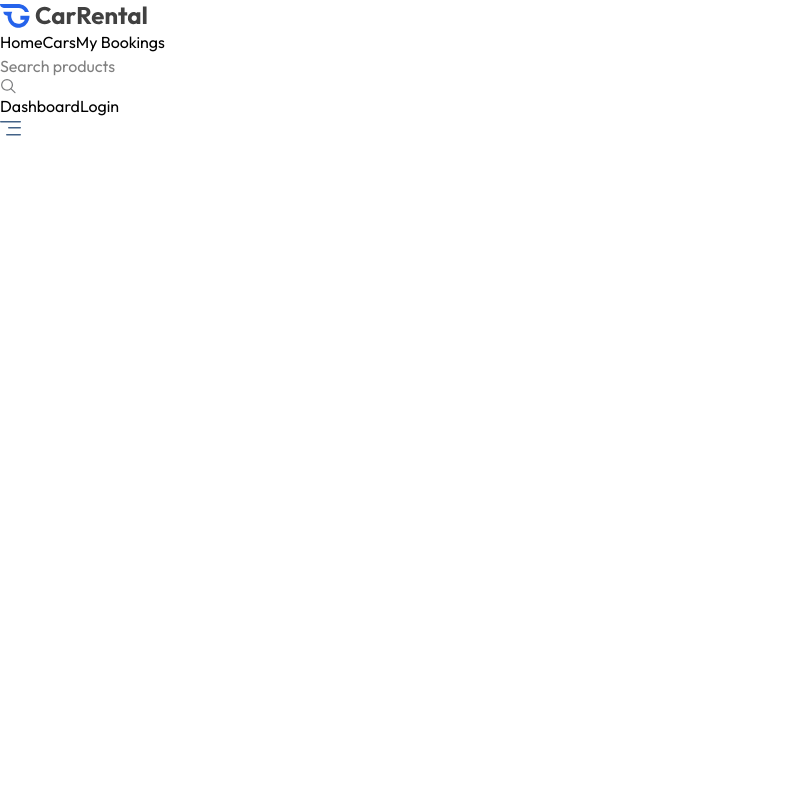
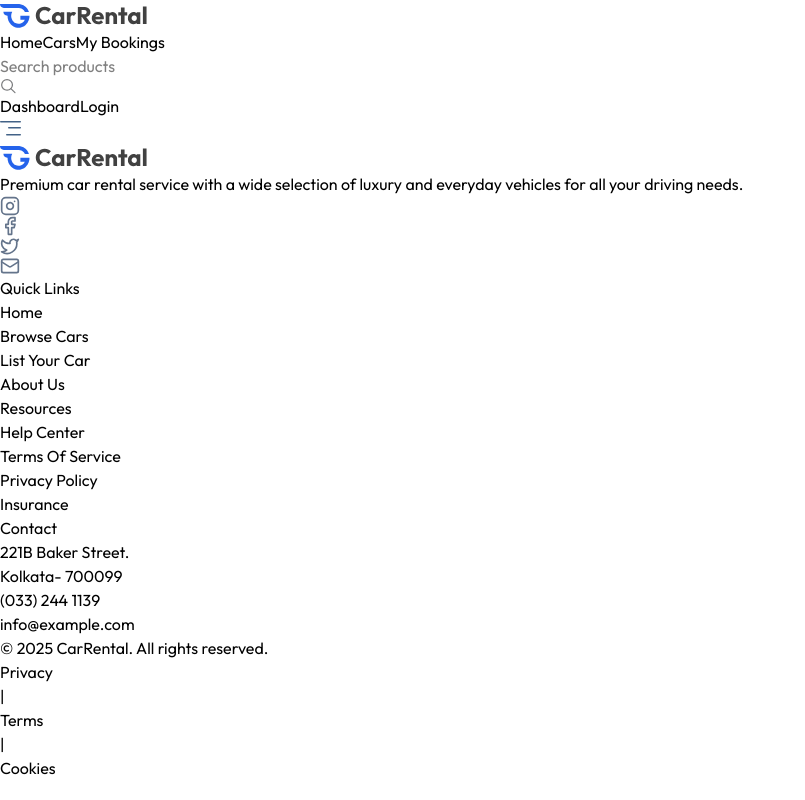
Before and after one commit to callmeskyy111/mern-car-rental, a React (Vite) app in the folder client/: page /my-bookings in a window 1280 px wide. Shown: the whole page, without its empty margins (0-805 px from the left). Built offline with nearby package versions, Linux system fonts and the light colour scheme.

Commit message:
HomePage Completed ✅✅✅

```diff
--- a/client/src/App.jsx
+++ b/client/src/App.jsx
@@ -5,6 +5,7 @@
 import CarDetails from "./pages/CarDetails";
 import Cars from "./pages/Cars";
 import MyBookings from "./pages/MyBookings";
+import Footer from "./components/Footer";
 
 export default function App() {
   const [showLogin, setShowLogin] = useState(false);
@@ -18,8 +19,7 @@
         <Route path="/cars" element={<Cars />} />
         <Route path="/my-bookings" element={<MyBookings />} />
       </Routes>
+      {!isOwnerPath && <Footer />}
     </>
   );
 }
-
-// 1:40:10
--- /dev/null
+++ b/client/src/components/Footer.jsx
@@ -0,0 +1,129 @@
+import { assets } from "../assets/assets";
+
+const Footer = () => {
+  return (
+    <div className="px-6 md:px-16 lg:px-24 xl:px-32 mt-60 text-60 text-sm text-gray-500">
+      <div className="flex flex-wrap justify-between items-start gap-8 pb-6 border-borderColor border-b">
+        <div className="">
+          <img src={assets.logo} alt="logo" className="h-8 md:h-9" />
+          <p className="max-w-80 mt-3">
+            Premium car rental service with a wide selection of luxury and
+            everyday vehicles for all your driving needs.
+          </p>
+          <div className="flex items-center gap-3 mt-6">
+            <a href="https://www.instagram.com/iamskyy666/" target="_blank">
+              <img
+                src={assets.instagram_logo}
+                className="w-5 h-5"
+                alt="instagram_logo"
+              />
+            </a>
+            <a href="https://www.instagram.com/iamskyy666/" target="_blank">
+              <img
+                src={assets.facebook_logo}
+                className="w-5 h-5"
+                alt="facebook_logo"
+              />
+            </a>
+            <a href="https://x.com/callmeskyy111" target="_blank">
+              <img
+                src={assets.twitter_logo}
+                className="w-5 h-5"
+                alt="twitter-logo"
+              />
+            </a>
+            <a href="https://t.me/iamskyy666" target="_blank">
+              <img
+                src={assets.gmail_logo}
+                className="w-5 h-5"
+                alt="gmail-logo"
+              />
+            </a>
+          </div>
+        </div>
+
+        <div>
+          <h2 className="text-base font-medium text-gray-800 uppercase">
+            Quick Links
+          </h2>
+          <ul className="mt-3 flex flex-col gap-1.5">
+            <li>
+              <a href="#">Home</a>
+            </li>
+            <li>
+              <a href="#">Browse Cars</a>
+            </li>
+            <li>
+              <a href="#">List Your Car</a>
+            </li>
+            <li>
+              <a href="#">About Us</a>
+            </li>
+          </ul>
+        </div>
+
+        <div>
+          <h2 className="text-base font-medium text-gray-800 uppercase">
+            Resources
+          </h2>
+          <ul className="mt-3 flex flex-col gap-1.5">
+            <li>
+              <a href="#">Help Center</a>
+            </li>
+            <li>
+              <a href="#">Terms Of Service</a>
+            </li>
+            <li>
+              <a href="#">Privacy Policy</a>
+            </li>
+            <li>
+              <a href="#">Insurance</a>
+            </li>
+          </ul>
+        </div>
+
+        <div>
+          <h2 className="text-base font-medium text-gray-800 uppercase">
+            Contact
+          </h2>
+          <ul className="mt-3 flex flex-col gap-1.5">
+            <li>
+              <a href="#">221B Baker Street.</a>
+            </li>
+            <li>
+              <a href="#">Kolkata- 700099</a>
+            </li>
+            <li>
+              <a href="#">(033) 244 1139</a>
+            </li>
+            <li>
+              <a href="#">info@example.com</a>
+            </li>
+          </ul>
+        </div>
+      </div>
+
+      <div className="flex flex-col md:flex-row gap-2 items-center justify-between py-5">
+        <p>
+          © {new Date().getFullYear()}{" "}
+          <a href="https://prebuiltui.com">CarRental</a>. All rights reserved.
+        </p>
+        <ul className="flex items-center gap-4">
+          <li>
+            <a href="#">Privacy</a>
+          </li>
+          <li> | </li>
+          <li>
+            <a href="#">Terms</a>
+          </li>
+          <li> | </li>
+          <li>
+            <a href="#">Cookies</a>
+          </li>
+        </ul>
+      </div>
+    </div>
+  );
+};
+
+export default Footer;
```
